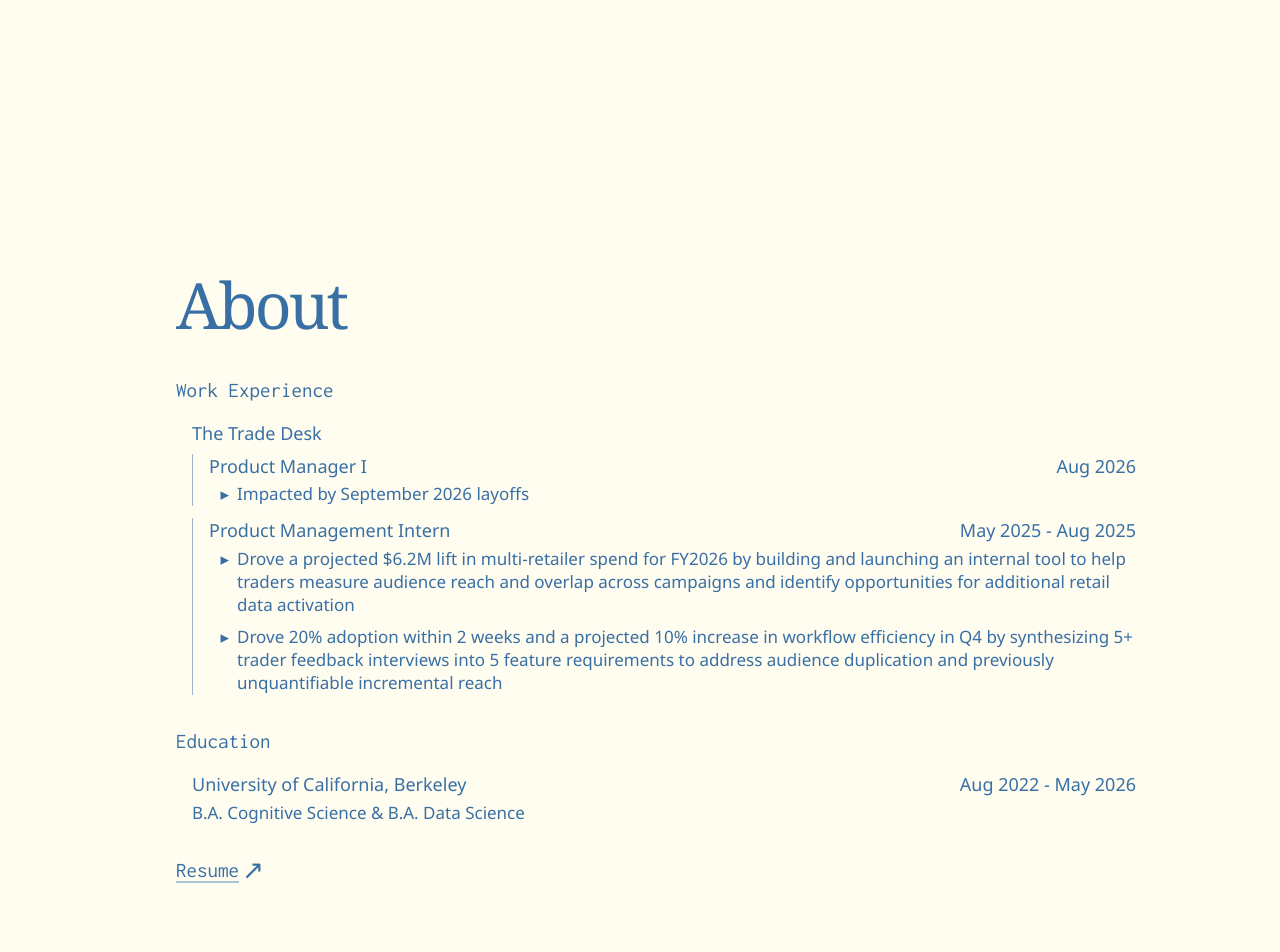
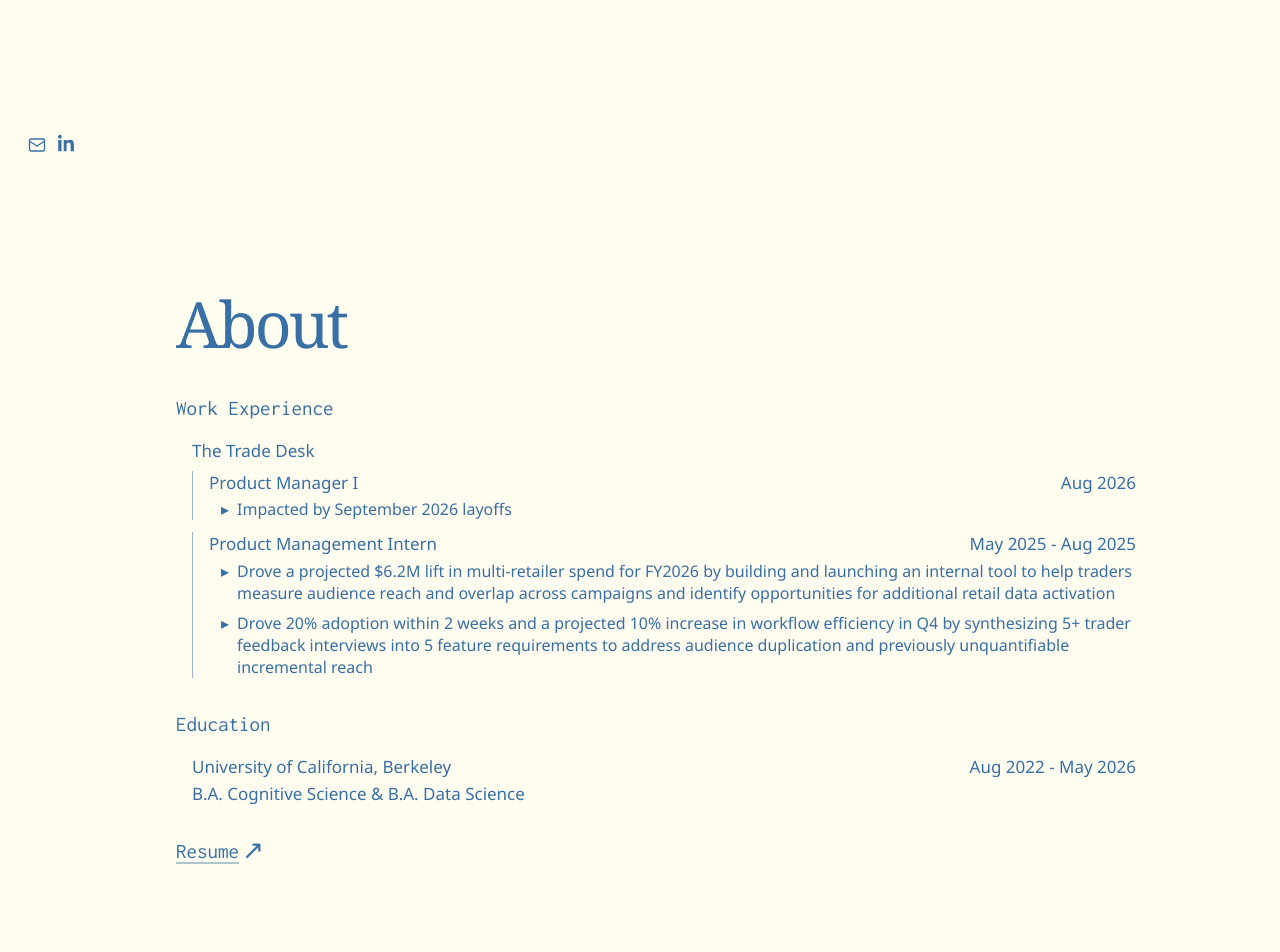
Before and after one commit to melaniehsiang/personal-website, a React (Vite) app: page / in a window 1280 px wide. Shown: the part 620-1572 px from the top of the page. Built offline with nearby package versions, Linux system fonts and the light colour scheme.

Commit message:
Add footer social icons and refine about text

```diff
--- a/src/main.jsx
+++ b/src/main.jsx
@@ -1,5 +1,6 @@
 import React, { useEffect } from "react";
 import ReactDOM from "react-dom/client";
+import { Mail } from "lucide-react";
 import "./index.css";
 
 const projects = [
@@ -82,12 +83,31 @@ function App() {
             <a className="rounded-xl px-3 py-2 transition duration-300 hover:translate-x-1" href="#personal">
               Personal
             </a>
-            <a className="rounded-xl px-3 py-2 transition duration-300 hover:translate-x-1" href="#contact">
-              Contact
-            </a>
+
           </div>
         </nav>
       </header>
+
+      <div className="fixed bottom-7 left-7 z-20 flex items-center gap-3 text-foreground">
+        <a
+          href="mailto:melaniehsiang@berkeley.edu"
+          aria-label="Email Melanie Hsiang"
+          className="translate-y-0.5 transition duration-300 hover:translate-y-0"
+        >
+          <Mail size={18} strokeWidth={1.8} />
+        </a>
+        <a
+          href="https://www.linkedin.com/in/melaniehsiang"
+          target="_blank"
+          rel="noreferrer"
+          aria-label="LinkedIn profile"
+          className="transition duration-300 hover:-translate-y-0.5"
+        >
+          <svg aria-hidden="true" viewBox="0 0 24 24" className="h-[18px] w-[18px] fill-current">
+            <path d="M4.98 3.5C4.98 4.88 3.86 6 2.5 6S0 4.88 0 3.5 1.12 1 2.5 1s2.48 1.12 2.48 2.5ZM.32 8.02h4.36V23H.32V8.02ZM7.62 8.02h4.18v2.05h.06c.58-1.1 2-2.26 4.12-2.26 4.41 0 5.22 2.9 5.22 6.67V23h-4.35v-7.55c0-1.8-.03-4.12-2.51-4.12-2.52 0-2.9 1.97-2.9 4V23H7.62V8.02Z" />
+          </svg>
+        </a>
+      </div>
 
       <main className="min-h-screen">
         <section id="top" data-page-title="" className="mx-auto flex min-h-screen w-[min(1120px,calc(100%-32px))] items-center justify-center py-20">
@@ -111,7 +131,7 @@ function App() {
                 <h3 className="font-sans text-foreground" style={{ fontSize: "21px", lineHeight: "29px" }}>
                   Work Experience
                 </h3>
-                <div className="ml-4 mt-4 w-[calc(100vw-21rem)] font-['Noto_Sans'] text-lg leading-snug text-muted-foreground">
+                <div className="ml-4 mt-4 w-[calc(100vw-21rem)] font-['Noto_Sans'] leading-snug text-muted-foreground" style={{ fontSize: "17px" }}>
                   <p>The Trade Desk</p>
                   <div className="mt-2 space-y-3">
                     <div className="border-l border-skyAccent/50 pl-4">
@@ -119,7 +139,7 @@ function App() {
                         <span>Product Manager I</span>
                         <span className="text-right">Aug 2026</span>
                       </div>
-                      <ul className="mt-1 list-['▸'] pl-5 text-[1.0625rem] leading-snug">
+                      <ul className="mt-1 list-['▸'] pl-5 leading-snug" style={{ fontSize: "16px" }}>
                         <li className="pl-2">Impacted by September 2026 layoffs</li>
                       </ul>
                     </div>
@@ -128,7 +148,7 @@ function App() {
                         <span>Product Management Intern</span>
                         <span className="text-right">May 2025 - Aug 2025</span>
                       </div>
-                      <ul className="mt-1 list-['▸'] space-y-2 pl-5 text-[1.0625rem] leading-snug">
+                      <ul className="mt-1 list-['▸'] space-y-2 pl-5 leading-snug" style={{ fontSize: "16px" }}>
                         <li className="pl-2">
                           Drove a projected $6.2M lift in multi-retailer spend for FY2026 by building and launching an internal tool to help traders measure audience reach and overlap across campaigns and identify opportunities for additional retail data activation
                         </li>
@@ -144,12 +164,12 @@ function App() {
                 <h3 className="font-sans text-foreground" style={{ fontSize: "21px", lineHeight: "29px" }}>
                   Education
                 </h3>
-                <div className="ml-4 mt-4 w-[calc(100vw-21rem)] font-['Noto_Sans'] text-lg leading-snug text-muted-foreground">
+                <div className="ml-4 mt-4 w-[calc(100vw-21rem)] font-['Noto_Sans'] leading-snug text-muted-foreground" style={{ fontSize: "17px" }}>
                   <div className="flex items-baseline justify-between gap-8">
                     <span>University of California, Berkeley</span>
                     <span className="text-right">Aug 2022 - May 2026</span>
                   </div>
-                  <p className="mt-1 text-[1.0625rem]">B.A. Cognitive Science &amp; B.A. Data Science</p>
+                  <p className="mt-1">B.A. Cognitive Science &amp; B.A. Data Science</p>
                 </div>
               </section>
               <section>
@@ -161,7 +181,7 @@ function App() {
                     className="transition hover:translate-x-1"
                   >
                     <span className="underline decoration-skyAccent/40 underline-offset-4 hover:decoration-skyAccent">Resume</span>
-                    <span className="ml-[0.15em] inline-block origin-left scale-125">↗</span>
+                    <span className="ml-[0.15em] inline-block origin-left -translate-y-[0.0625rem] scale-125">↗</span>
                   </a>
                 </h3>
               </section>
```
